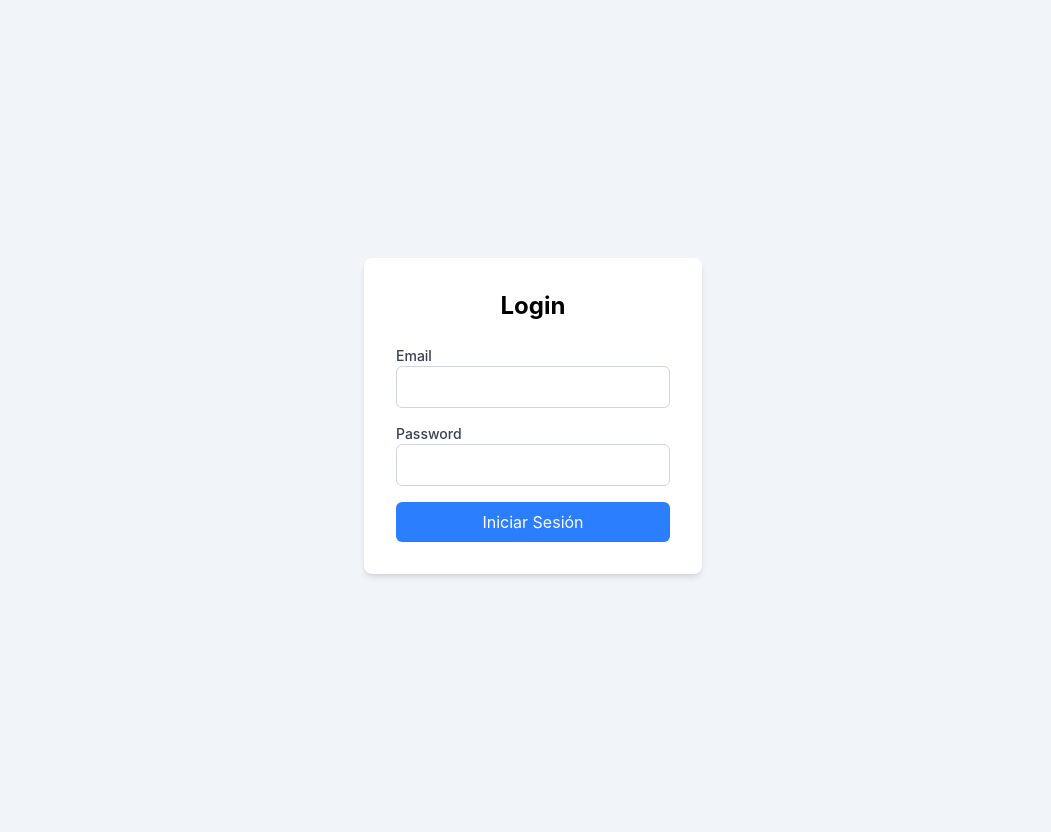
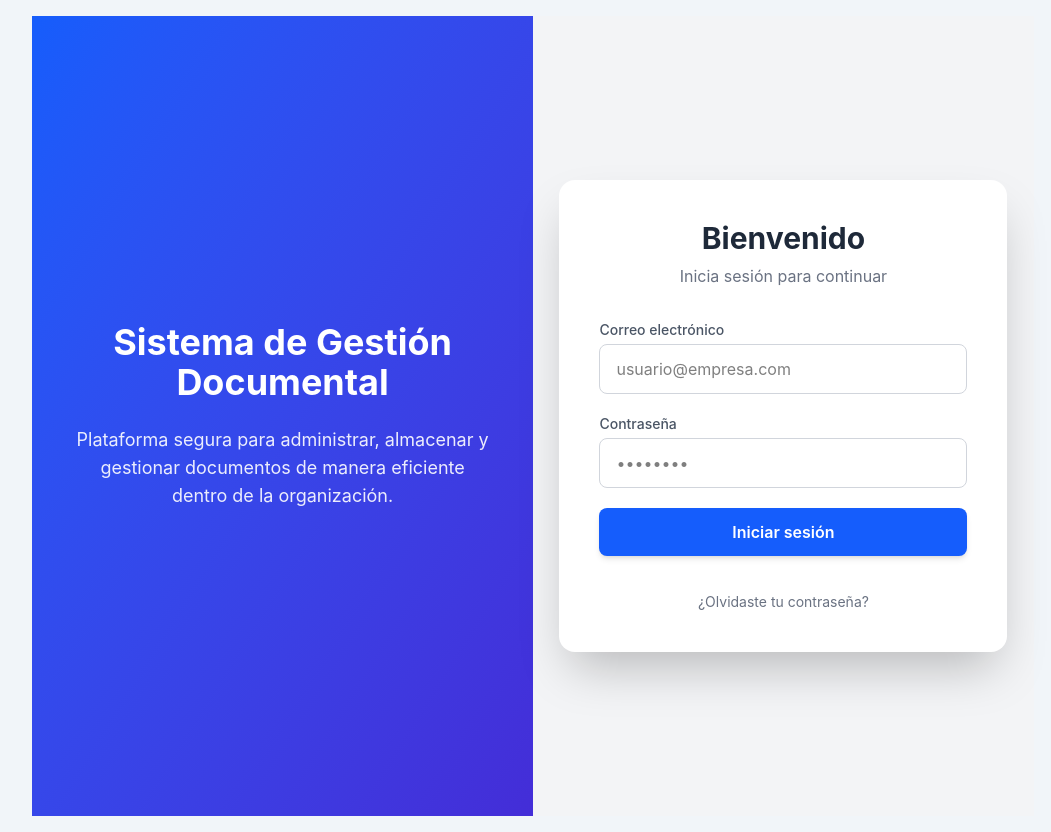
Before and after one commit to castillo26/sgd, a React (Vite) app: page / in a window 1280 px wide. Shown: the whole page, without its empty margins (107-1158 px from the left). Built offline with nearby package versions, Linux system fonts and the light colour scheme.

Commit message:
Mejora visual del login con Tailwind

```diff
--- a/package.json
+++ b/package.json
@@ -15,6 +15,7 @@
   },
   "devDependencies": {
     "@eslint/js": "^9.39.1",
+    "@tailwindcss/postcss": "^4.2.1",
     "@types/react": "^19.2.7",
     "@types/react-dom": "^19.2.3",
     "@vitejs/plugin-react-swc": "^4.2.2",
--- a/src/Login.jsx
+++ b/src/Login.jsx
@@ -1,23 +1,86 @@
+export function Login() {
+  return (
+    <div className="min-h-screen flex">
 
-export function Login(){
-  return (
-    <div className="flex items-center justify-center h-screen">
-      <div className="w-full max-w-md p-8 space-y-6 bg-white rounded-lg shadow-md">
-        <h2 className="text-2xl font-bold text-center">Login</h2>
-        <form className="space-y-4">
+      {/* LADO IZQUIERDO - INFORMACIÓN */}
+      <div className="hidden md:flex w-1/2 bg-gradient-to-br from-blue-600 to-indigo-700 text-white flex-col justify-center items-center p-10">
+
+        <h1 className="text-4xl font-bold mb-6 text-center">
+          Sistema de Gestión Documental
+        </h1>
+
+        <p className="text-lg text-center max-w-md opacity-90">
+          Plataforma segura para administrar, almacenar y gestionar
+          documentos de manera eficiente dentro de la organización.
+        </p>
+
+      </div>
+
+
+      {/* LADO DERECHO - LOGIN */}
+      <div className="flex w-full md:w-1/2 justify-center items-center bg-gray-100">
+
+        <div className="w-full max-w-md bg-white p-10 rounded-2xl shadow-2xl">
+
+          <h2 className="text-3xl font-bold text-gray-800 text-center mb-2">
+            Bienvenido
+          </h2>
+
+          <p className="text-gray-500 text-center mb-8">
+            Inicia sesión para continuar
+          </p>
+
+
+          <form className="space-y-5">
+
+            {/* EMAIL */}
             <div>
-            <label htmlFor="email" className="block text-sm font-medium text-gray-700">Email</label>
-            <input type="email" id="email" className="w-full px-3 py-2 border border-gray-300 rounded-md focus:outline-none focus:ring focus:ring-blue-200" />
+              <label className="block text-sm font-medium text-gray-600 mb-1">
+                Correo electrónico
+              </label>
+
+              <input
+                type="email"
+                placeholder="usuario@empresa.com"
+                className="w-full px-4 py-3 border border-gray-300 rounded-lg focus:ring-2 focus:ring-blue-500 focus:outline-none transition"
+              />
             </div>
+
+
+            {/* PASSWORD */}
             <div>
-            <label htmlFor="password" className="block text-sm font-medium text-gray-700">Password</label>
-            <input type="password" id="password" className="w-full px-3 py-2 border border-gray-300 rounded-md focus:outline-none focus:ring focus:ring-blue-200" />
+              <label className="block text-sm font-medium text-gray-600 mb-1">
+                Contraseña
+              </label>
+
+              <input
+                type="password"
+                placeholder="••••••••"
+                className="w-full px-4 py-3 border border-gray-300 rounded-lg focus:ring-2 focus:ring-blue-500 focus:outline-none transition"
+              />
             </div>
-          <button type="submit" className="w-full bg-blue-500 text-white py-2 px-4 rounded-md hover:bg-blue-600 focus:outline-none focus:ring focus:ring-blue-200">
-            Iniciar Sesión
+
+
+            {/* BOTON */}
+            <button
+              type="submit"
+              className="w-full py-3 text-white font-semibold bg-blue-600 rounded-lg hover:bg-blue-700 transition duration-300 shadow-md"
+            >
+              Iniciar sesión
             </button>
+
+
+            {/* EXTRA */}
+            <div className="text-center text-sm text-gray-500 mt-4">
+              ¿Olvidaste tu contraseña?
+            </div>
+
           </form>
+
         </div>
+
+      </div>
+
     </div>
   )
 }
--- a/tailwind.config.js
+++ b/tailwind.config.js
@@ -0,0 +1,10 @@
+export default {
+  content: [
+    "./index.html",
+    "./src/**/*.{js,ts,jsx,tsx}",
+  ],
+  theme: {
+    extend: {},
+  },
+  plugins: [],
+}
```
Also changed, not shown: 1 other file (tests, documents, lock files or other folders). Lines whose indentation alone changed are shown as unchanged.
